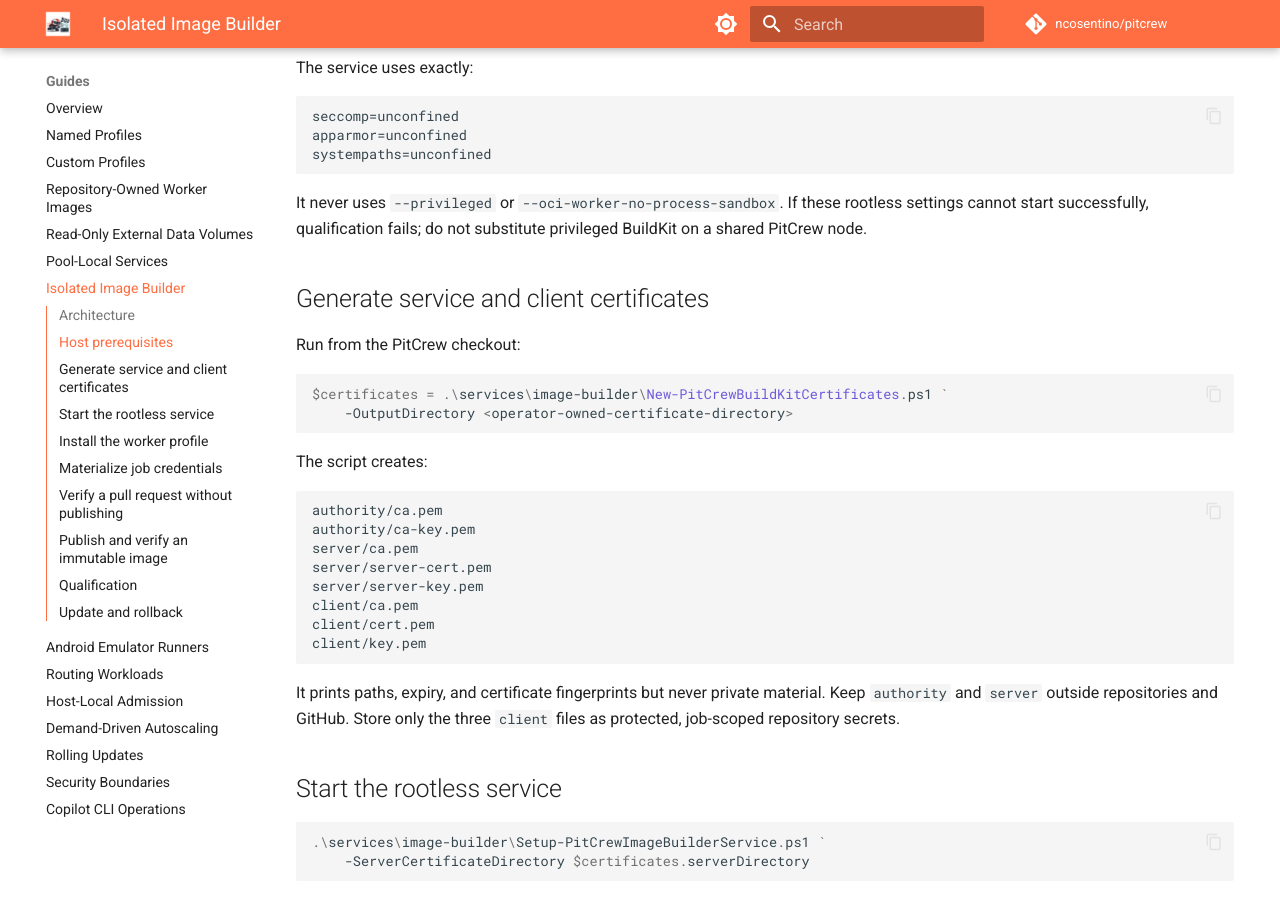
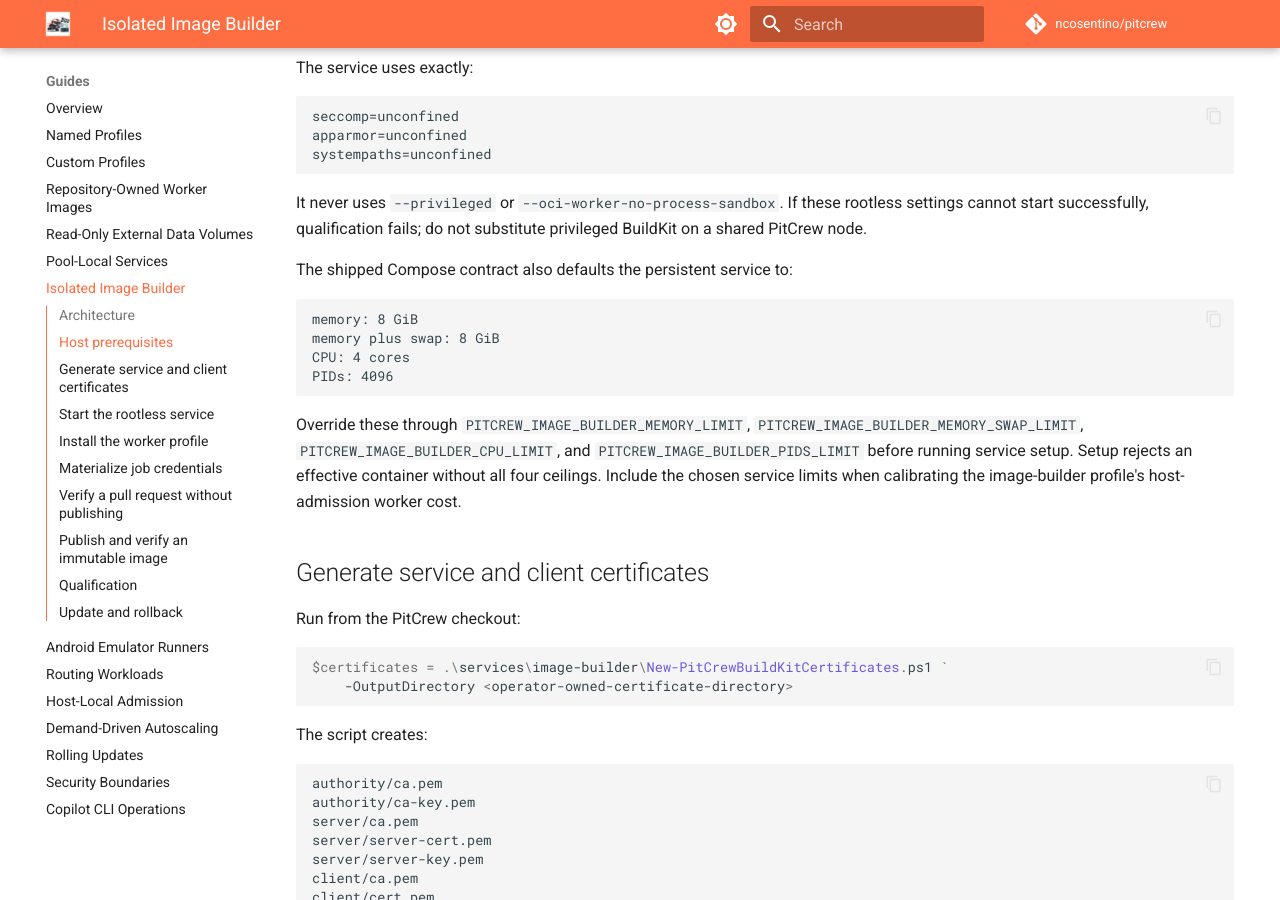
Before and after one commit to ncosentino/pitcrew, an MkDocs documentation site: the page built from docs/guides/isolated-image-builder.md, in a window 1280 px wide and 900 px high, scrolled down 780 px. Built offline with MkDocs 1.6.1 and Material for MkDocs 9.7.7, drawn with Linux system fonts in a browser that asks for light colours; comment, search, counter and statistics services are not loaded.

Commit message:
fix(image-builder): bound rootless service resources (#120)
Apply and verify default CPU, memory, swap, and PID ceilings so the persistent BuildKit service cannot bypass host capacity planning.

Co-authored-by: Copilot <223556219+Copilot@users.noreply.github.com>
Copilot-Session: 8be74dfa-19df-4e6f-9a70-45df41548b12

````diff
--- a/docs/guides/isolated-image-builder.md
+++ b/docs/guides/isolated-image-builder.md
@@ -46,6 +46,21 @@ systempaths=unconfined
 It never uses `--privileged` or `--oci-worker-no-process-sandbox`. If these rootless
 settings cannot start successfully, qualification fails; do not substitute
 privileged BuildKit on a shared PitCrew node.
+
+The shipped Compose contract also defaults the persistent service to:
+
+```text
+memory: 8 GiB
+memory plus swap: 8 GiB
+CPU: 4 cores
+PIDs: 4096
+```
+
+Override these through `PITCREW_IMAGE_BUILDER_MEMORY_LIMIT`,
+`PITCREW_IMAGE_BUILDER_MEMORY_SWAP_LIMIT`, `PITCREW_IMAGE_BUILDER_CPU_LIMIT`,
+and `PITCREW_IMAGE_BUILDER_PIDS_LIMIT` before running service setup. Setup rejects
+an effective container without all four ceilings. Include the chosen service limits
+when calibrating the image-builder profile's host-admission worker cost.
 
 ## Generate service and client certificates
 
````
Also changed, not shown: docs/adr/adr-0005-rootless-same-host-image-building.md (+3 -0 lines), 3 other files.
